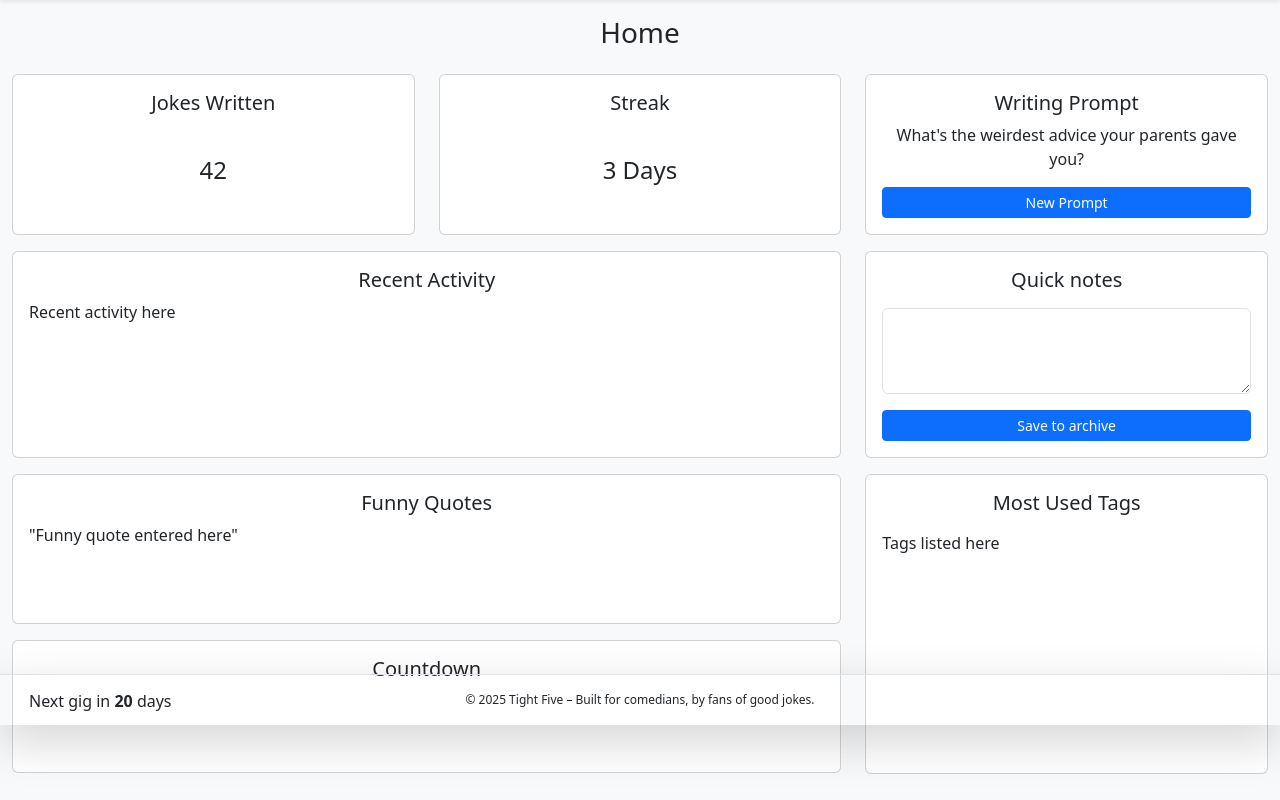
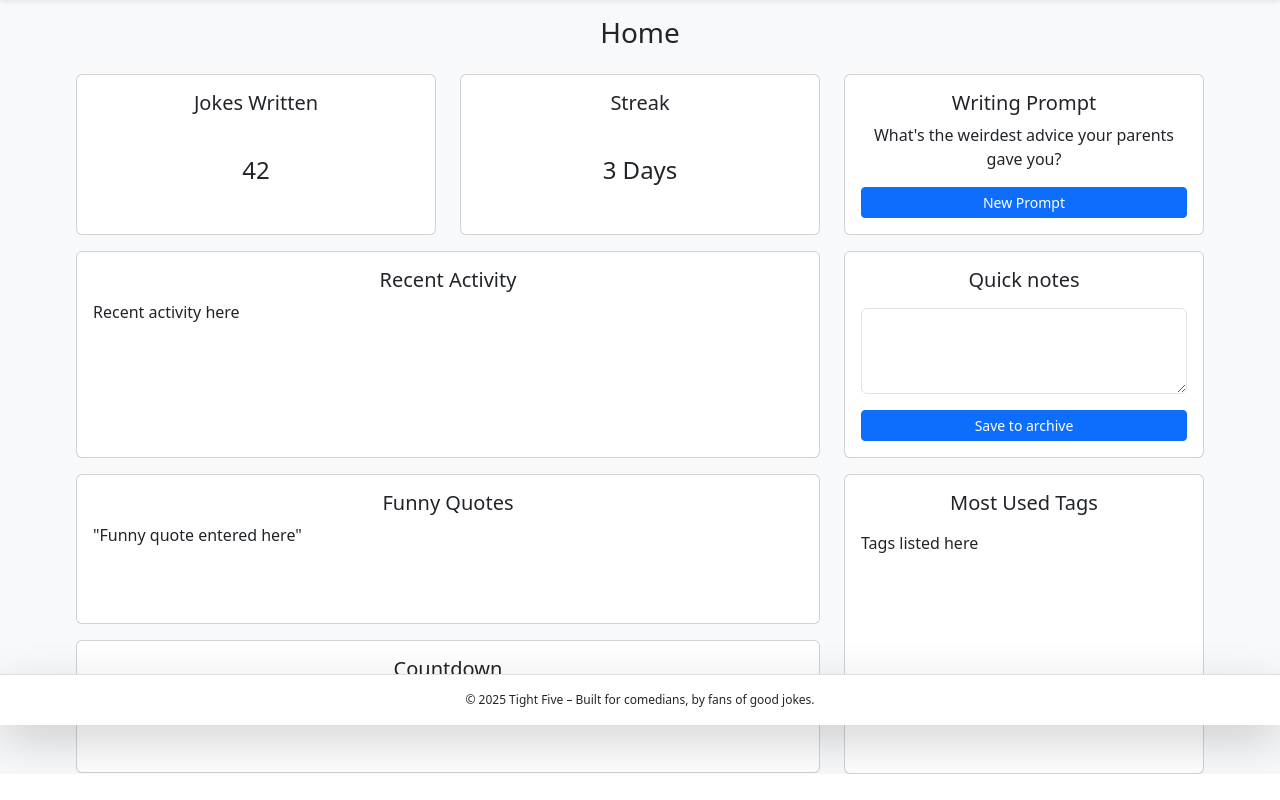
Before and after one commit to veeringnugget/TightFive, a Flask app: page / in a window 1280 px wide. Shown: the part 75-875 px from the top of the page. After the commit the page ends 849 px from the top, so only its background shows below. Run offline with Flask 3, Linux system fonts and the light colour scheme.

Commit message:
moved bg colour, fixed footer and width

```diff
--- a/templates/layout.html
+++ b/templates/layout.html
@@ -9,7 +9,7 @@
     <link rel="icon" type="image/x-icon" href="/static/Favicon.png">
     <script src="/static/script.js"></script>
   </head>
-  <body>
+  <body style="background-color: #f8f9fa;">
     <script src="https://cdn.jsdelivr.net/npm/bootstrap@5.3.7/dist/js/bootstrap.bundle.min.js" integrity="sha384-ndDqU0Gzau9qJ1lfW4pNLlhNTkCfHzAVBReH9diLvGRem5+R9g2FzA8ZGN954O5Q" crossorigin="anonymous"></script>
 
     <!--Navigation-->
@@ -41,14 +41,14 @@
 <!--End of Navigation-->
 
 <!--Start Body of Web-page -->
-    <div class="container-fluid min-vh-100" style="background-color: #f8f9fa;">
+    <div class="container-fluid" style="width: 90%;">
         {% block body %}{% endblock %}
     </div>
 
 <!--End Body of Web-page -->
 
     <!-- Start of Footer -->
-    <div class="fixed-bottom border-top shadow-lg">
+    <div class="fixed-bottom border-top shadow-lg bg-white">
         <div class="container-fluid p-3 d-flex justify-content-center">
             <p class="mb-0" style="font-size: 12px;"">&copy; 2025 Tight Five – Built for comedians, by fans of good jokes.</p>
         </div>
```
